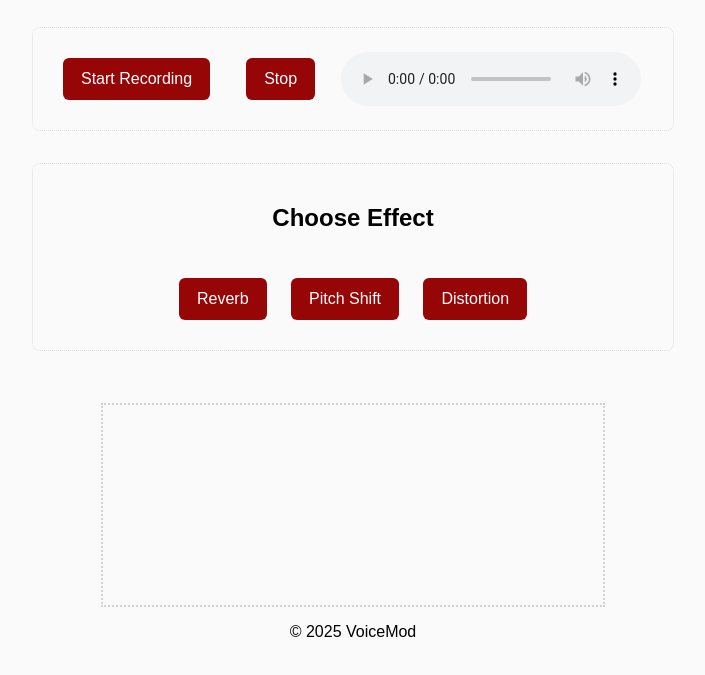
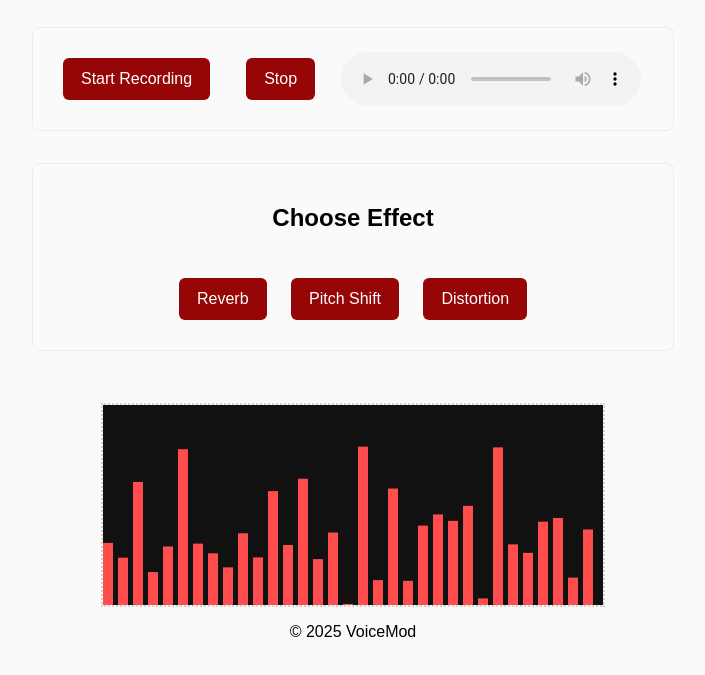
Before and after one commit to basnoalexia/Voice-Modulator, a plain HTML site: page index.html in a window 1280 px wide. Both pictures are taken after a click on the button "Start Recording". Shown: the part 113-788 px from the top of the page, without its empty margins (287-992 px from the left). Drawn offline with Linux system fonts and the light colour scheme.

Commit message:
Stage 2 completed, with random animation for now

```diff
--- a/index.html
+++ b/index.html
@@ -5,7 +5,7 @@
     <meta name="viewport" content="width=device-width, initial-scale=1.0">
     <title>Voice Modulator</title>
     <link rel="stylesheet" href="style.css">
-    <script src="script.js"></script>
+
   </head>
 
 
@@ -37,6 +37,6 @@
     <footer>
      <p>© 2025 VoiceMod</p>
     </footer>
-
+    <script src="script.js"></script>
   </body>
 </html>
--- a/script.js
+++ b/script.js
@@ -0,0 +1,63 @@
+
+const canvas = document.getElementById('visualiser');
+const ctx = canvas.getContext('2d');
+
+const WIDTH = canvas.width;
+const HEIGHT = canvas.height;
+
+let animationId = null;
+
+
+const startBtn = document.getElementById('start-btn');
+const stopBtn = document.getElementById('stop-btn');
+
+
+function drawVisualizerFrame() {
+  // Clear background
+  ctx.fillStyle = '#111';
+  ctx.fillRect(0, 0, WIDTH, HEIGHT);
+
+
+  // Draw bars like an equalizer
+  const barWidth = 10;
+  const barGap = 5;
+  const totalBarSpace = barWidth + barGap;
+  const barCount = Math.floor(WIDTH / totalBarSpace);
+
+  for (let i = 0; i < barCount; i++) {
+    // Random height to simulate changing audio levels
+    const barHeight = Math.random() * (HEIGHT - 40);
+
+    const x = i * totalBarSpace;
+    const y = HEIGHT - barHeight;
+
+    // Bar color
+    ctx.fillStyle = '#ff4d4d';
+    ctx.fillRect(x, y, barWidth, barHeight);
+  }
+
+
+  animationId = requestAnimationFrame(drawVisualizerFrame);
+}
+
+
+function startVisualizer() {
+  if (!animationId) {
+    drawVisualizerFrame();
+  }
+}
+
+
+function stopVisualizer() {
+  if (animationId) {
+    cancelAnimationFrame(animationId);
+    animationId = null;
+  }
+
+
+  ctx.clearRect(0, 0, WIDTH, HEIGHT);
+}
+
+
+startBtn.addEventListener('click', startVisualizer);
+stopBtn.addEventListener('click', stopVisualizer);
```
